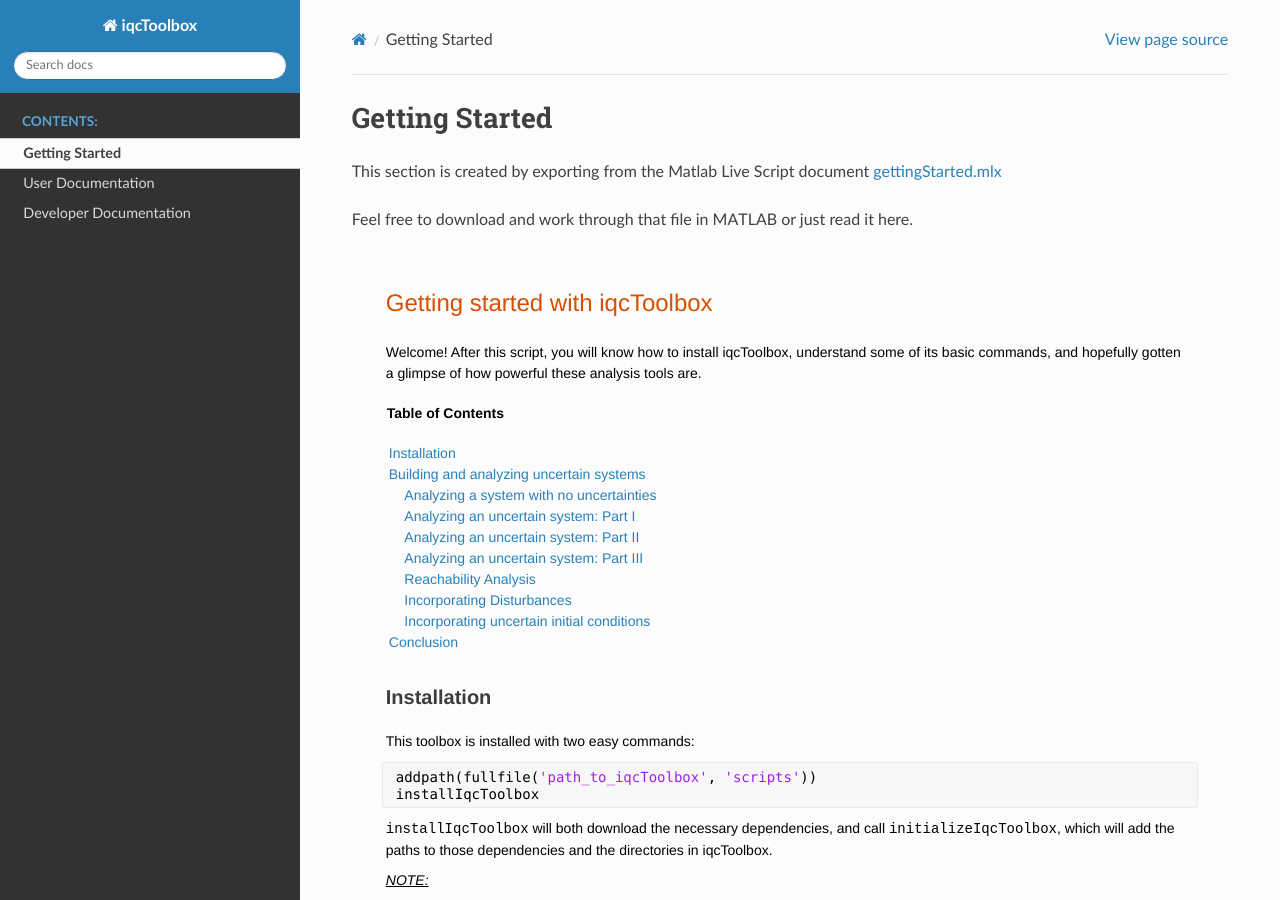
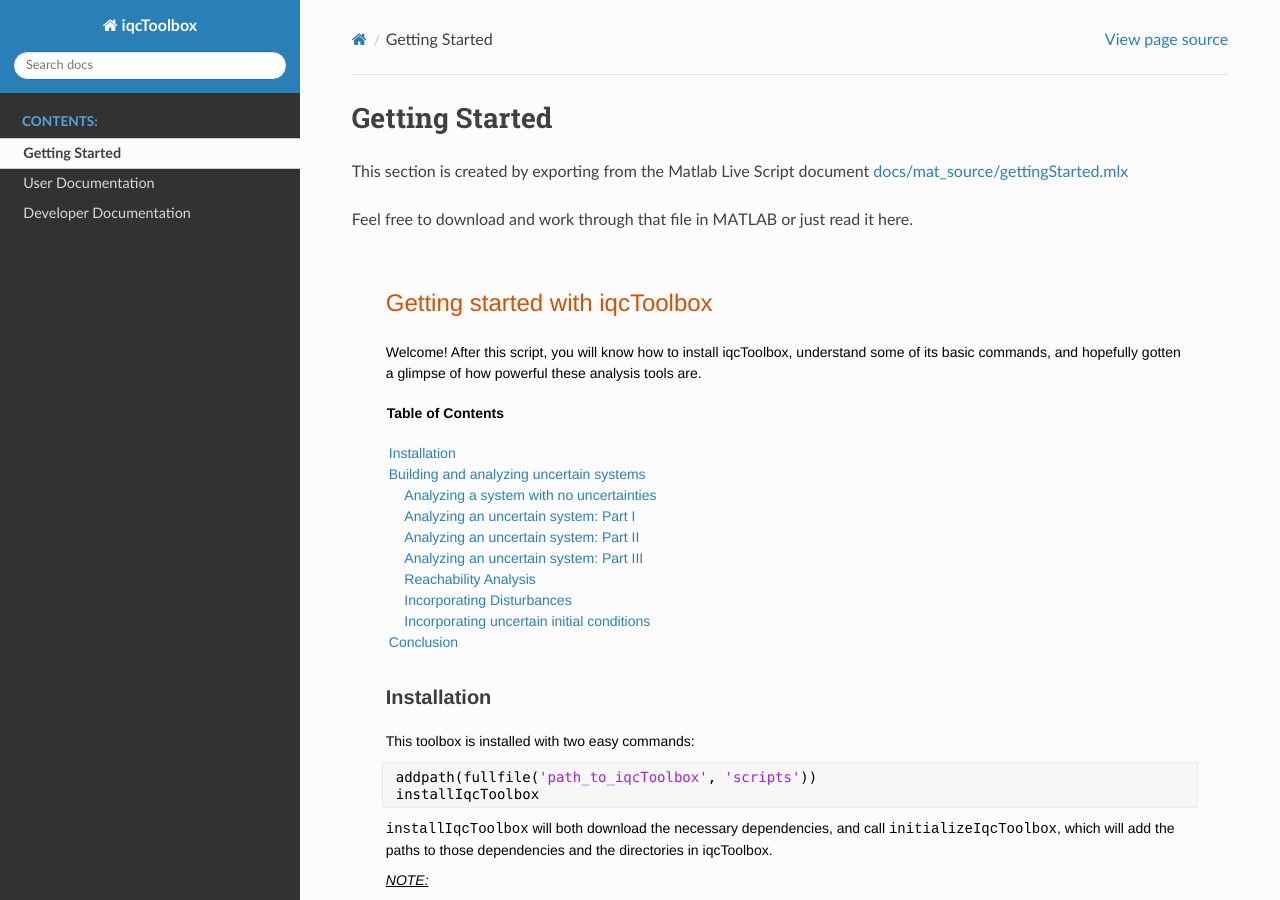
Before and after one commit to iqcToolbox/iqcToolbox, a Sphinx documentation site: the page built from docs/source/getting_started.rst, in a window 1280 px wide and 900 px high. Built offline with Sphinx 7.4.7 and the Read the Docs theme 2.0.0, drawn with Linux system fonts in a browser that asks for light colours.

Commit message:
Update link to gettingStarted.mlx

```diff
--- a/docs/source/getting_started.rst
+++ b/docs/source/getting_started.rst
@@ -1,7 +1,7 @@
 Getting Started
 ===============
 
-This section is created by exporting from the Matlab Live Script document `gettingStarted.mlx <https://github.com/iqcToolbox/iqcToolbox/docs/mat_source/gettingStarted.mlx>`_
+This section is created by exporting from the Matlab Live Script document `docs/mat_source/gettingStarted.mlx <https://github.com/iqcToolbox/iqcToolbox/blob/master/docs/mat_source/gettingStarted.mlx>`_
 
 Feel free to download and work through that file in MATLAB or just read it here.
 
```
